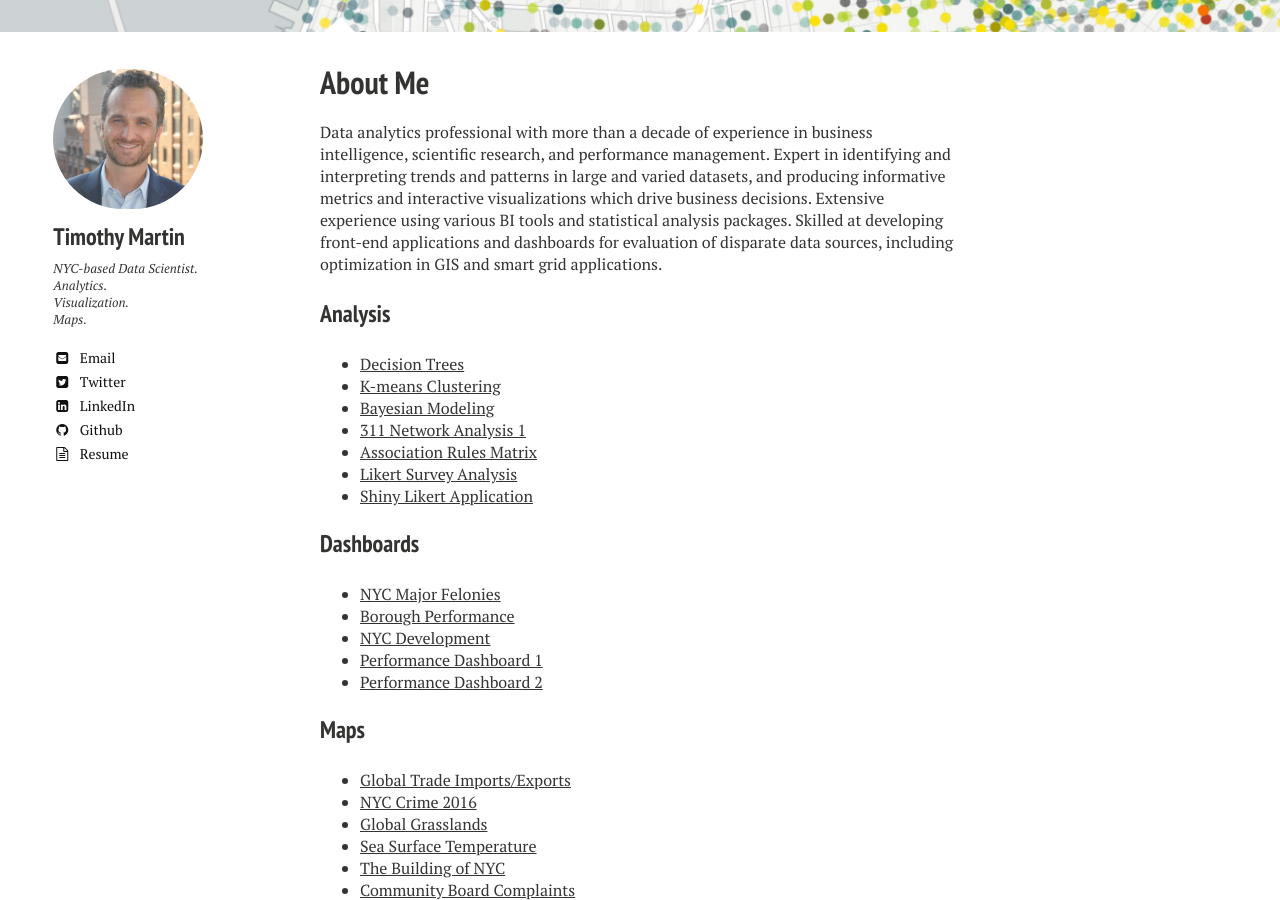
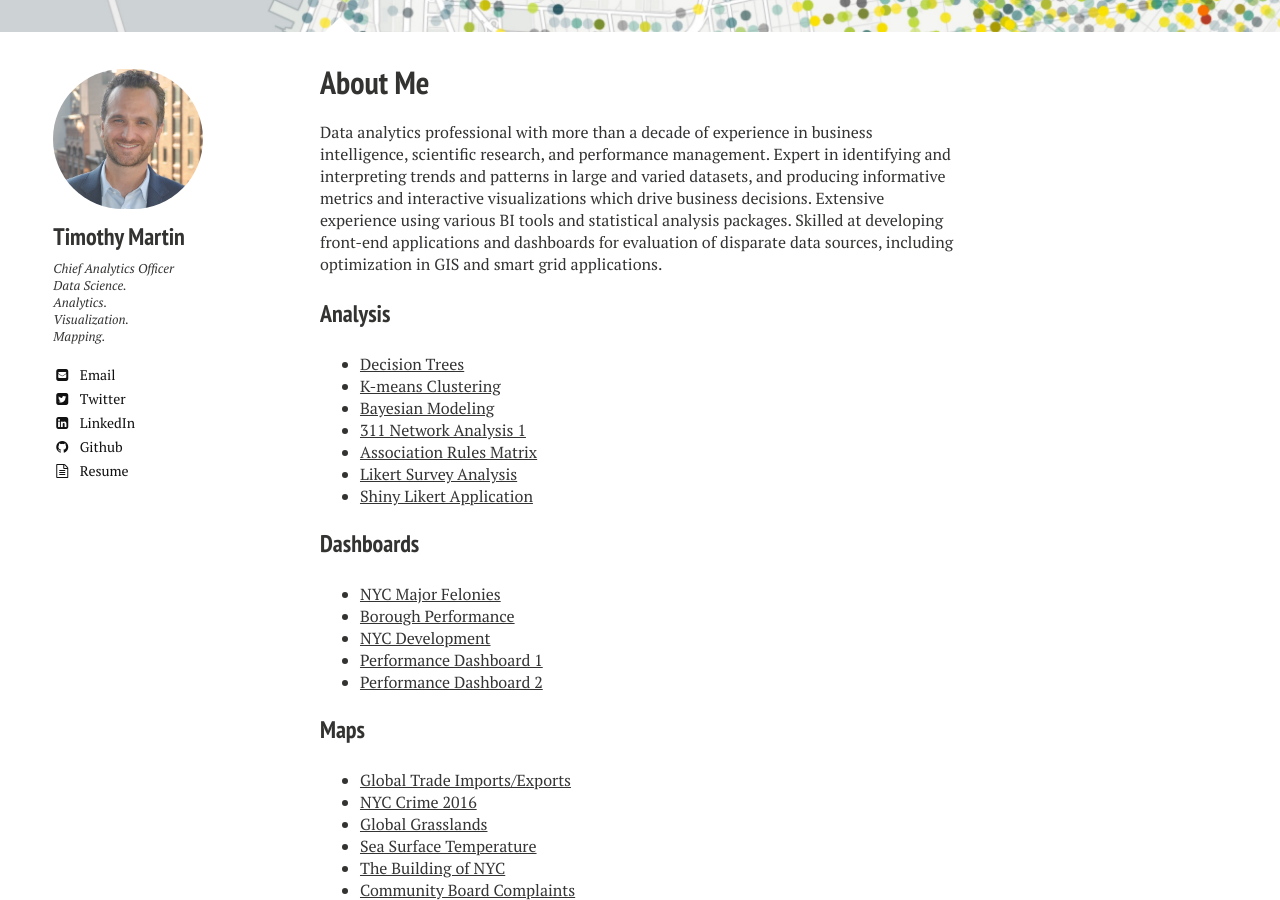
Before and after one commit to timothymartin76/timothymartin76.github.io, a Jekyll site: the page built from index.md, in a window 1280 px wide and 900 px high, scrolled down 333 px. Built offline with Jekyll 4.4.1, drawn with Linux system fonts in a browser that asks for light colours; nearby versions of some CDN libraries.

Commit message:
Update _config.yml

```diff
--- a/_config.yml
+++ b/_config.yml
@@ -28,7 +28,7 @@ kramdown:
 owner:
   name: Timothy Martin
   avatar: bio-photo22.jpg
-  bio: "NYC-based Data Scientist.</br>Analytics.</br>Visualization.</br>Maps."
+  bio: "Chief Analytics Officer</br>Data Science.</br>Analytics.</br>Visualization.</br>Mapping."
   email: timothymartin76@gmail.com
   disqus-shortname:
   twitter: tmartinNYC
```
